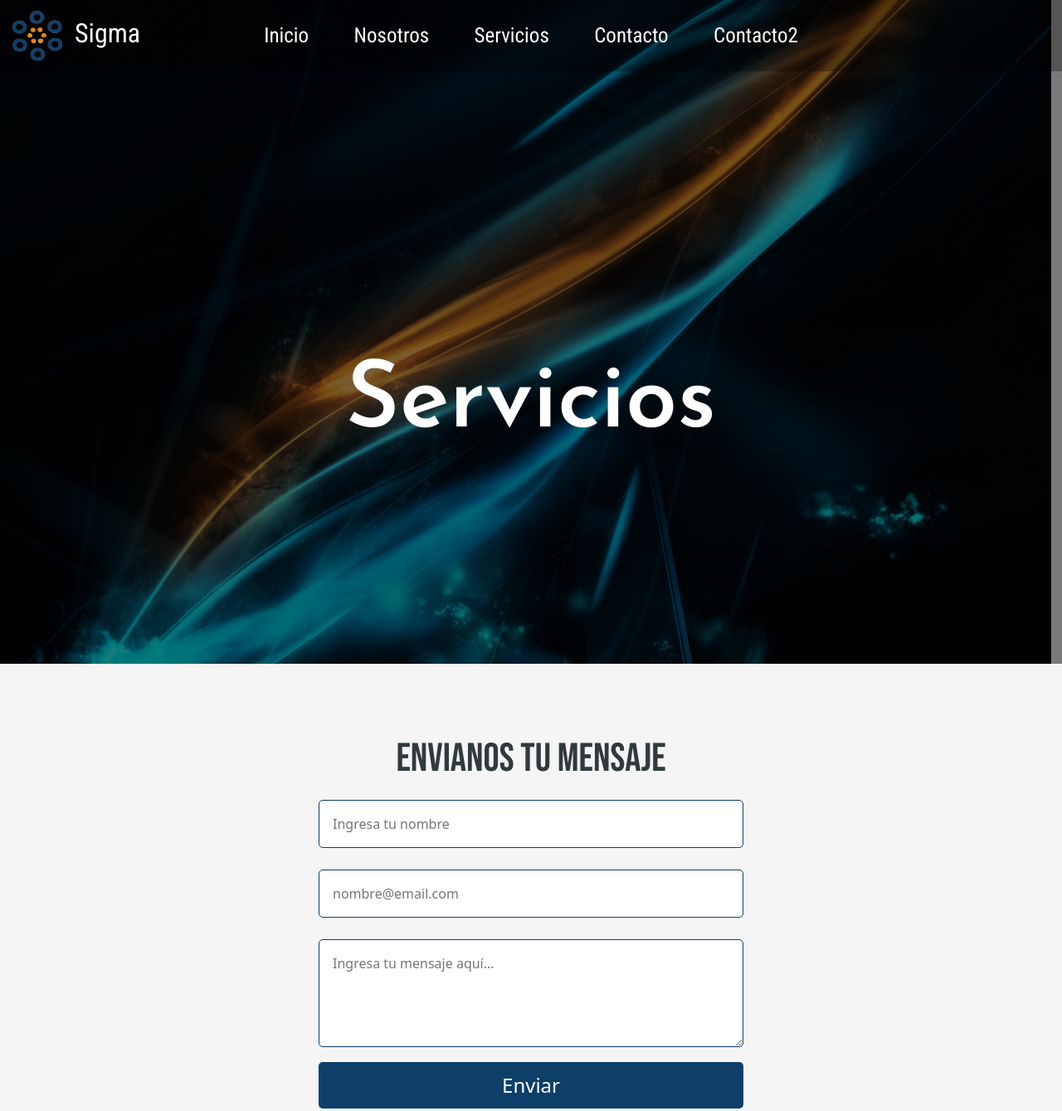
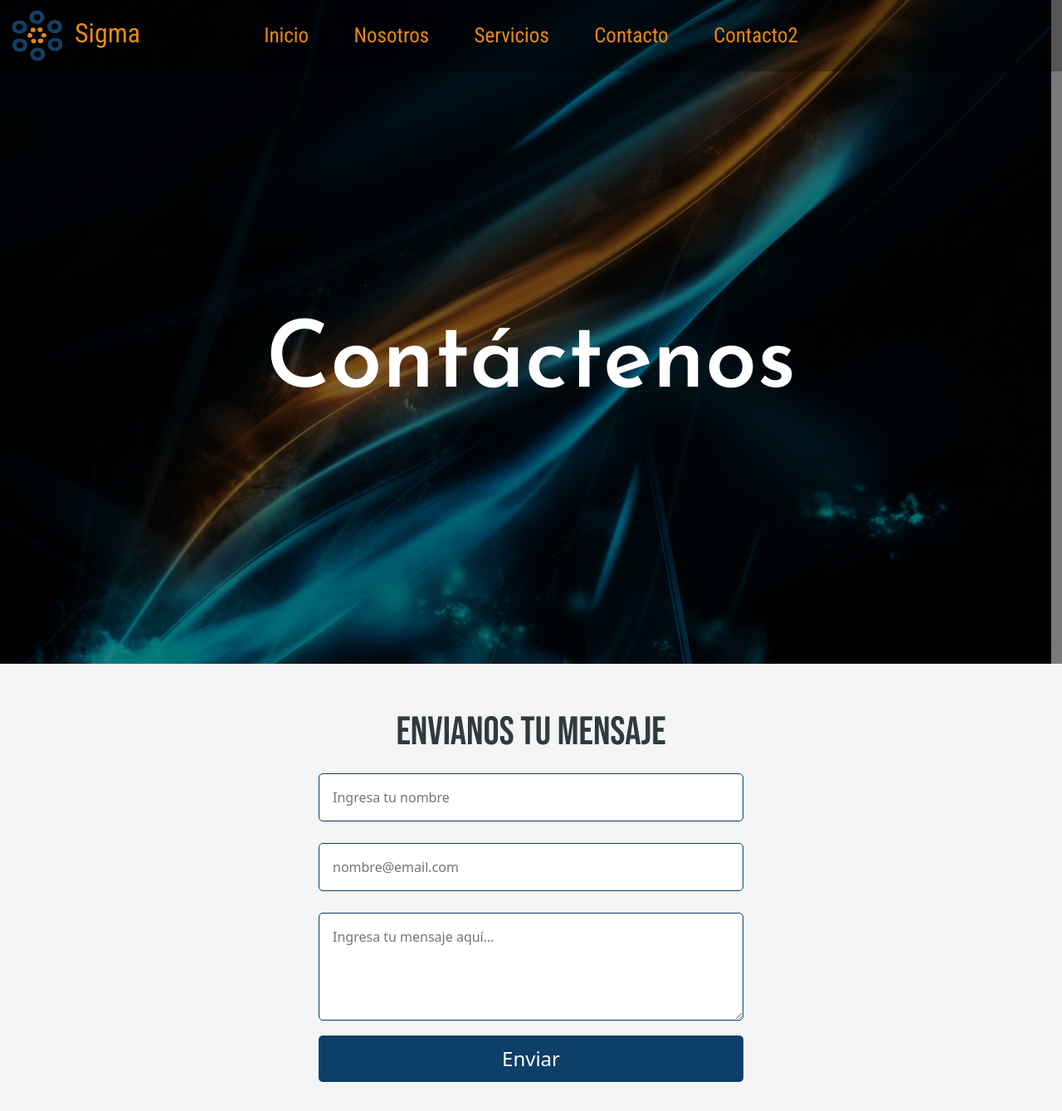
Before and after one commit to lucianovines/ProyectoFinalCoder, a plain HTML site: page contacto.html in a window 1280 px wide. Shown: the top 1339 px of the page at 83% size. Drawn offline with nearby package versions, Linux system fonts and the light colour scheme; a web font is replaced by a local one.

Commit message:
Acomodar fondo

```diff
--- a/assets/styles/style.scss
+++ b/assets/styles/style.scss
@@ -22,12 +22,12 @@ body{
 .bg-dark{
     background-color: rgba(0, 0, 0, 0.3) !important;
        a{
-        color: white !important;
+        color: $principal !important;
         font-size: 25px;
         font-family: $menu;
         font-weight: 200;
         &:hover{
-               color: $principal !important;
+               color: white !important;
                text-decoration: underline;
         }
     }
@@ -84,6 +84,7 @@ main{
     }
 
 }
+$medidaprueba: calc(100%-100px);
 
   .tituloPagina{
     display: -webkit-box;
@@ -99,7 +100,7 @@ main{
     -ms-flex-direction: column;
     flex-direction: column;
     width: 100%;
-    height: 100vh;
+    height: calc(100vh - 6em);
     text-align: center;
     .tituloPagina__titulo{
         font-family: 'Josefin Sans', sans-serif;
@@ -291,6 +292,7 @@ main{
 
 .formMargin{
   margin-bottom: 4em;
+  margin-top: 4em;
 }
 //boton de contacto (no esta en uso)
 .contactbutton{
--- a/contacto.html
+++ b/contacto.html
@@ -56,7 +56,7 @@
 					<div class="fondoNegro" ></div>
 					<div class="tituloPagina">
 						<div class="badge text-center text-wrap tituloPagina__titulo fontS-2">
-							Servicios
+							Contáctenos
 						</div>
 					</div>
 					<img src="assets/images/fondoextras.jpg" alt="">
```
Also changed, not shown: index.html (+0 -8 lines), servicios.html (+1 -1 lines), assets/styles/style.css, 1 other file.
